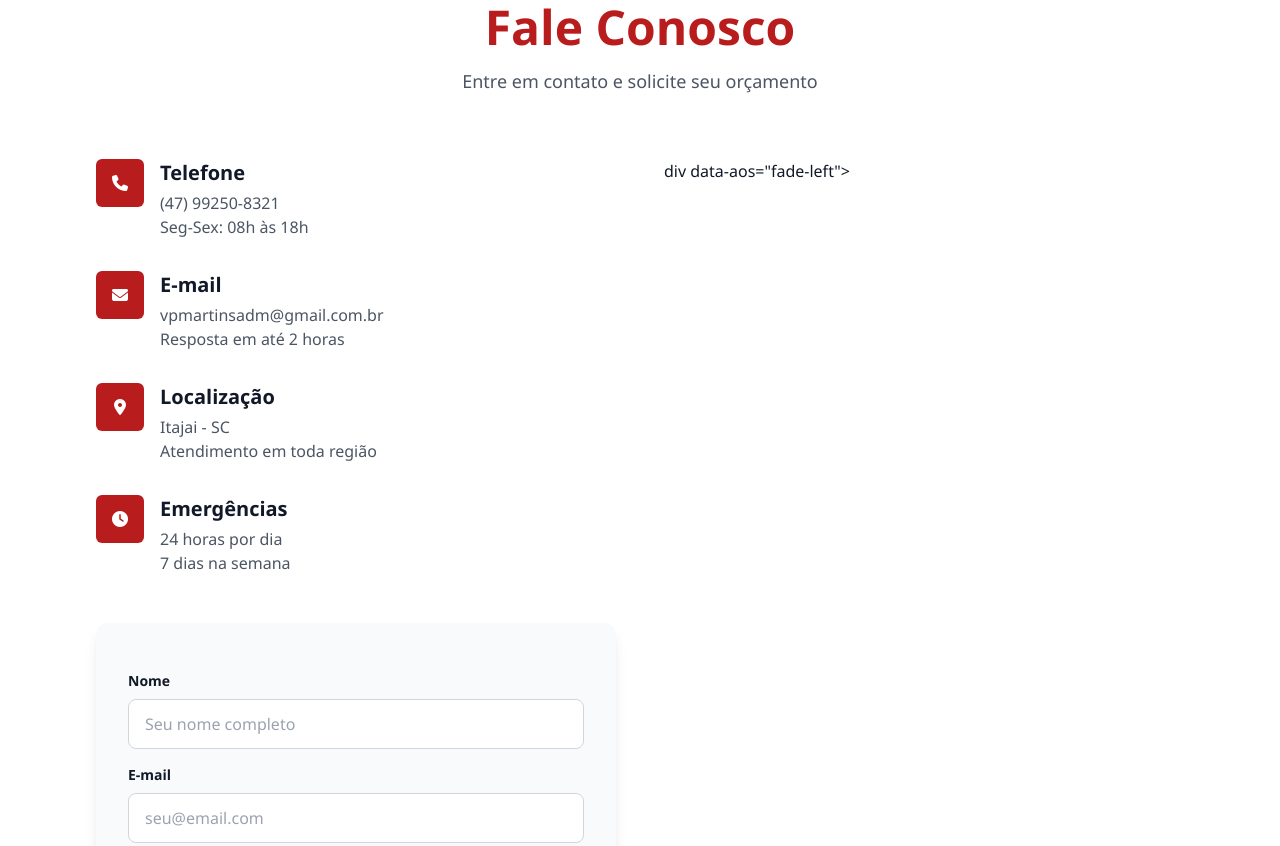
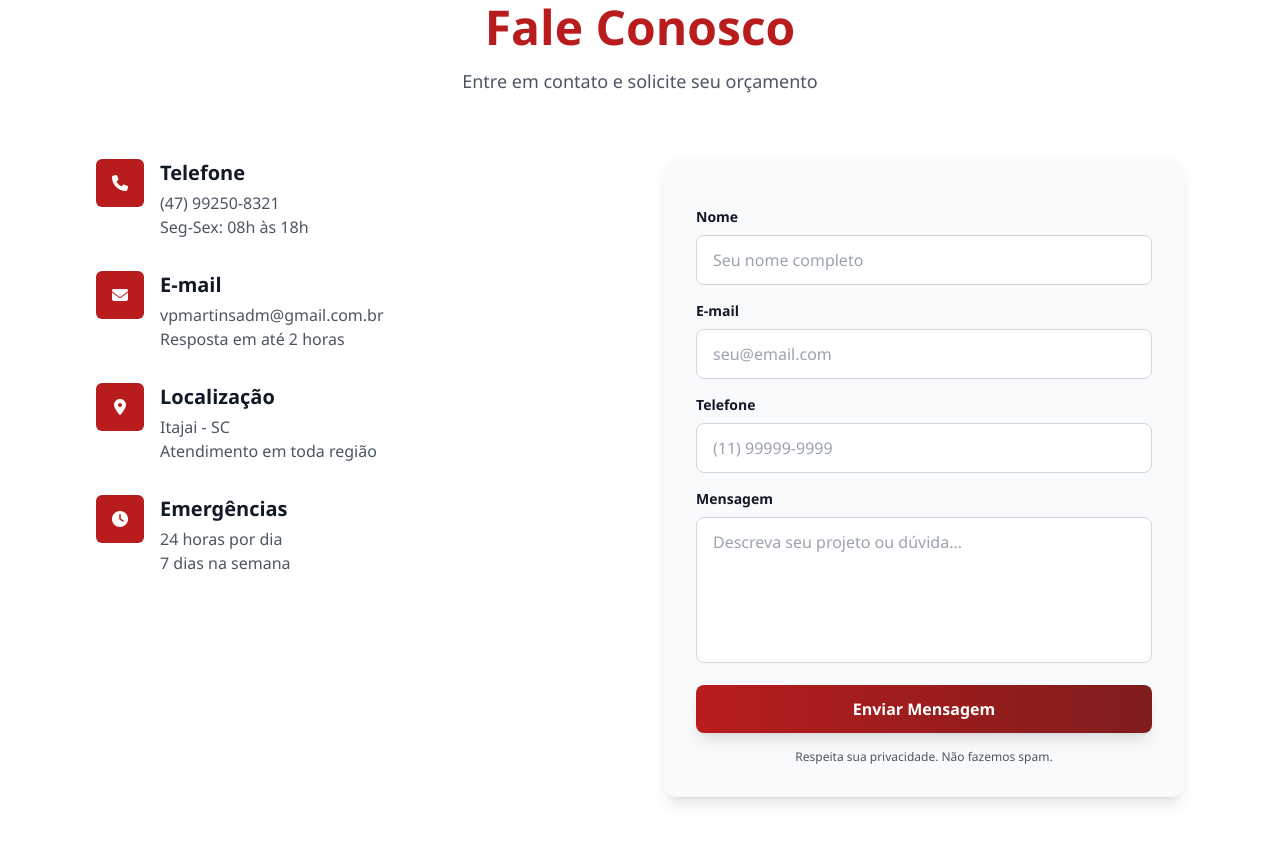
Before and after one commit to AntonyCosta1/vpmartins-website, a plain HTML site: page index.html in a window 1280 px wide. Shown: the part 4213-5059 px from the top of the page. Drawn offline with nearby package versions, Linux system fonts and the light colour scheme.

Commit message:
post do site

```diff
--- a/index.html
+++ b/index.html
@@ -482,7 +482,7 @@
         </div>
 
         <!-- Formulário -->
-     div data-aos="fade-left">
+     <div data-aos="fade-left">
           <form action="https://formsubmit.co/vpmartinsadm@gmail.com" method="POST"
             class="space-y-4 bg-gray-50 p-8 rounded-xl shadow-lg" id="contactForm">
 
```
Also changed, not shown: obrigado.html (+1 -1 lines).
